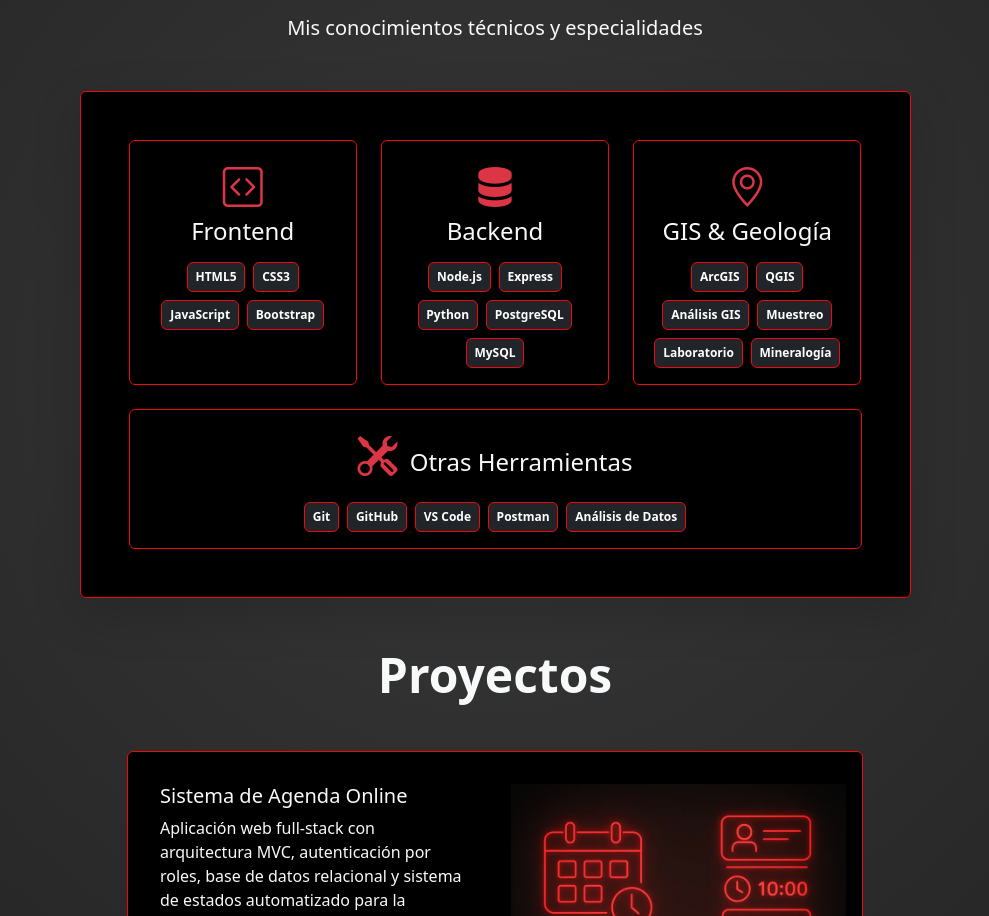
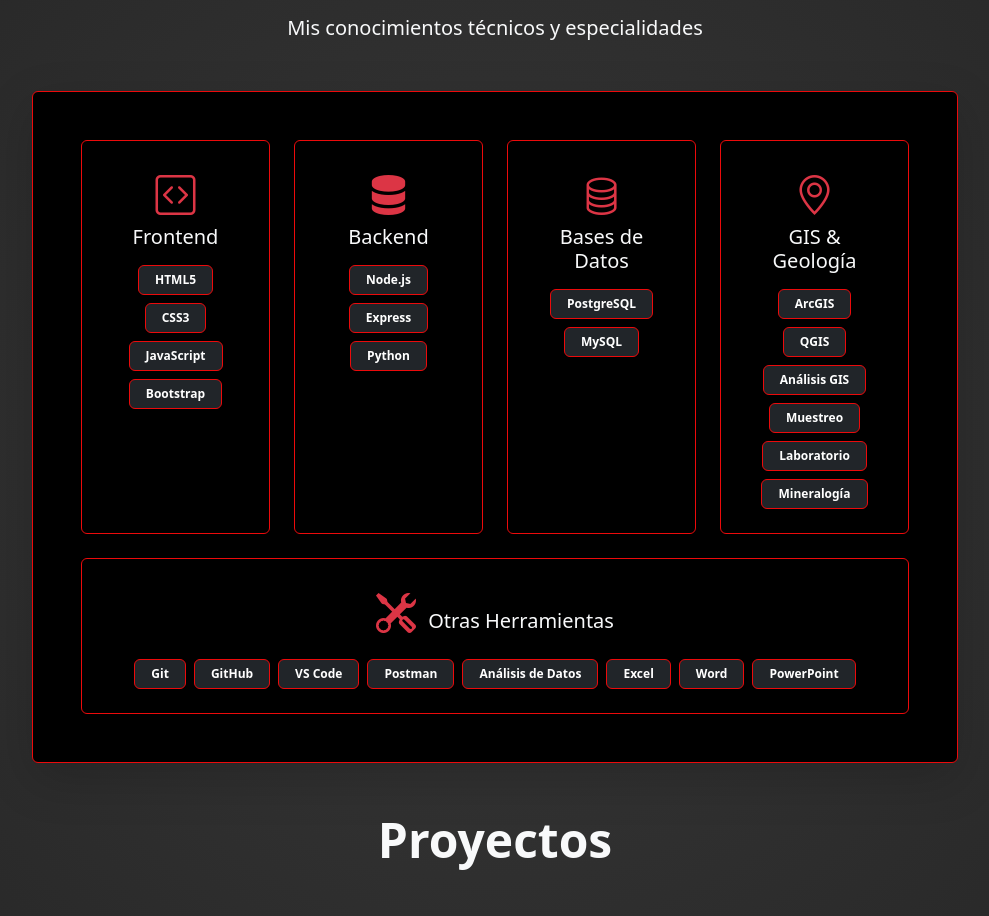
Before and after one commit to jitv-dev/portafolio, a plain HTML site: page index.html in a window 1280 px wide. Shown: the part 1710-2626 px from the top of the page, without its empty margins (145-1134 px from the left). Drawn offline with nearby package versions, Linux system fonts and the light colour scheme.

Commit message:
mejora visual

```diff
--- a/index.html
+++ b/index.html
@@ -178,71 +178,83 @@
             </div>
 
             <div class="row justify-content-center">
-                <div class="col-12 col-md-10 col-lg-9">
+                <div class="col-12 col-md-11 col-lg-10">
                     <div class="card bg-black text-light border borde-propio shadow-lg">
-                        <div class="card-body p-4 p-md-5">
-                            <div class="row text-center">
+                        <div class="card-body p-3 p-sm-4 p-md-5">
+                            <div class="row text-center g-3 g-md-4">
                                 <!-- Frontend -->
-                                <div class="col-md-4 mb-4">
-                                    <div class="p-3 border borde-propio rounded h-100">
+                                <div class="col-12 col-sm-6 col-lg-3">
+                                    <div class="p-3 p-md-4 border borde-propio rounded h-100">
                                         <i class="bi bi-code-square fs-1 text-danger mb-3 icono-propio"></i>
-                                        <h4 class="text-light mb-3">Frontend</h4>
+                                        <h4 class="text-light mb-3 fs-5 fs-md-4">Frontend</h4>
                                         <div class="d-flex flex-wrap justify-content-center gap-2">
-                                            <span class="badge bg-dark border borde-propio py-2">HTML5</span>
-                                            <span class="badge bg-dark border borde-propio py-2">CSS3</span>
-                                            <span class="badge bg-dark border borde-propio py-2">JavaScript</span>
-                                            <span class="badge bg-dark border borde-propio py-2">Bootstrap</span>
+                                            <span class="badge bg-dark border borde-propio py-2 px-3">HTML5</span>
+                                            <span class="badge bg-dark border borde-propio py-2 px-3">CSS3</span>
+                                            <span class="badge bg-dark border borde-propio py-2 px-3">JavaScript</span>
+                                            <span class="badge bg-dark border borde-propio py-2 px-3">Bootstrap</span>
                                         </div>
                                     </div>
                                 </div>
 
                                 <!-- Backend -->
-                                <div class="col-md-4 mb-4">
-                                    <div class="p-3 border borde-propio rounded h-100">
+                                <div class="col-12 col-sm-6 col-lg-3">
+                                    <div class="p-3 p-md-4 border borde-propio rounded h-100">
                                         <i class="bi bi-server fs-1 text-danger mb-3 icono-propio"></i>
-                                        <h4 class="text-light mb-3">Backend</h4>
+                                        <h4 class="text-light mb-3 fs-5 fs-md-4">Backend</h4>
                                         <div class="d-flex flex-wrap justify-content-center gap-2">
-                                            <span class="badge bg-dark border borde-propio py-2">Node.js</span>
-                                            <span class="badge bg-dark border borde-propio py-2">Express</span>
-                                            <span class="badge bg-dark border borde-propio py-2">Python</span>
-                                            <span class="badge bg-dark border borde-propio py-2">PostgreSQL</span>
-                                            <span class="badge bg-dark border borde-propio py-2">MySQL</span>
+                                            <span class="badge bg-dark border borde-propio py-2 px-3">Node.js</span>
+                                            <span class="badge bg-dark border borde-propio py-2 px-3">Express</span>
+                                            <span class="badge bg-dark border borde-propio py-2 px-3">Python</span>
+                                        </div>
+                                    </div>
+                                </div>
+
+                                <!-- Bases de Datos -->
+                                <div class="col-12 col-sm-6 col-lg-3">
+                                    <div class="p-3 p-md-4 border borde-propio rounded h-100">
+                                        <i class="bi bi-database fs-1 text-danger mb-3 icono-propio"></i>
+                                        <h4 class="text-light mb-3 fs-5 fs-md-4">Bases de Datos</h4>
+                                        <div class="d-flex flex-wrap justify-content-center gap-2">
+                                            <span class="badge bg-dark border borde-propio py-2 px-3">PostgreSQL</span>
+                                            <span class="badge bg-dark border borde-propio py-2 px-3">MySQL</span>
                                         </div>
                                     </div>
                                 </div>
 
                                 <!-- GIS & Geología -->
-                                <div class="col-md-4 mb-4">
-                                    <div class="p-3 border borde-propio rounded h-100">
+                                <div class="col-12 col-sm-6 col-lg-3">
+                                    <div class="p-3 p-md-4 border borde-propio rounded h-100">
                                         <i class="bi bi-geo-alt fs-1 text-danger mb-3 icono-propio"></i>
-                                        <h4 class="text-light mb-3">GIS & Geología</h4>
+                                        <h4 class="text-light mb-3 fs-5 fs-md-4">GIS & Geología</h4>
                                         <div class="d-flex flex-wrap justify-content-center gap-2">
-                                            <span class="badge bg-dark border borde-propio py-2">ArcGIS</span>
-                                            <span class="badge bg-dark border borde-propio py-2">QGIS</span>
-                                            <span class="badge bg-dark border borde-propio py-2">Análisis GIS</span>
-                                            <span class="badge bg-dark border borde-propio py-2">Muestreo</span>
-                                            <span class="badge bg-dark border borde-propio py-2">Laboratorio</span>
-                                            <span class="badge bg-dark border borde-propio py-2">Mineralogía</span>
+                                            <span class="badge bg-dark border borde-propio py-2 px-3">ArcGIS</span>
+                                            <span class="badge bg-dark border borde-propio py-2 px-3">QGIS</span>
+                                            <span class="badge bg-dark border borde-propio py-2 px-3">Análisis GIS</span>
+                                            <span class="badge bg-dark border borde-propio py-2 px-3">Muestreo</span>
+                                            <span class="badge bg-dark border borde-propio py-2 px-3">Laboratorio</span>
+                                            <span class="badge bg-dark border borde-propio py-2 px-3">Mineralogía</span>
                                         </div>
                                     </div>
                                 </div>
                             </div>
 
                             <!-- Otras Herramientas -->
-                            <div class="row">
+                            <div class="row mt-3 mt-md-4">
                                 <div class="col-12">
-                                    <div class="p-3 border borde-propio rounded">
+                                    <div class="p-3 p-md-4 border borde-propio rounded">
                                         <div class="text-center mb-3">
                                             <i class="bi bi-tools fs-1 text-danger icono-propio"></i>
-                                            <h4 class="text-light d-inline ms-2">Otras Herramientas</h4>
+                                            <h4 class="text-light d-inline ms-2 fs-5 fs-md-4">Otras Herramientas</h4>
                                         </div>
                                         <div class="d-flex flex-wrap justify-content-center gap-2">
-                                            <span class="badge bg-dark border borde-propio py-2">Git</span>
-                                            <span class="badge bg-dark border borde-propio py-2">GitHub</span>
-                                            <span class="badge bg-dark border borde-propio py-2">VS Code</span>
-                                            <span class="badge bg-dark border borde-propio py-2">Postman</span>
-                                            <span class="badge bg-dark border borde-propio py-2">Análisis de
-                                                Datos</span>
+                                            <span class="badge bg-dark border borde-propio py-2 px-3">Git</span>
+                                            <span class="badge bg-dark border borde-propio py-2 px-3">GitHub</span>
+                                            <span class="badge bg-dark border borde-propio py-2 px-3">VS Code</span>
+                                            <span class="badge bg-dark border borde-propio py-2 px-3">Postman</span>
+                                            <span class="badge bg-dark border borde-propio py-2 px-3">Análisis de Datos</span>
+                                            <span class="badge bg-dark border borde-propio py-2 px-3">Excel</span>
+                                            <span class="badge bg-dark border borde-propio py-2 px-3">Word</span>
+                                            <span class="badge bg-dark border borde-propio py-2 px-3">PowerPoint</span>
                                         </div>
                                     </div>
                                 </div>
@@ -266,8 +278,10 @@
                             <div class="col-md-6 order-md-1 order-2 p-3">
                                 <div class="card-body d-flex flex-column h-100">
                                     <h5 class="card-title">Sistema de Agenda Online</h5>
-                                    <p class="card-title">Aplicación web full-stack con arquitectura MVC, autenticación por roles, base de datos relacional
-                                        y sistema de estados automatizado para la gestión profesional de reuniones comerciales.</p>
+                                    <p class="card-title">Aplicación web full-stack con arquitectura MVC, autenticación
+                                        por roles, base de datos relacional
+                                        y sistema de estados automatizado para la gestión profesional de reuniones
+                                        comerciales.</p>
                                     <div class="mt-auto">
                                         <a href="proyectos/proyecto1"
                                             class="btn text-light border borde-propio boton-propio">Ver más</a>
@@ -275,8 +289,8 @@
                                 </div>
                             </div>
                             <div class="col-md-6 order-md-2 order-1">
-                                <img src="assets/images/proyectos/proyecto1/thumb.webp" class="img-fluid p-3 w-100 h-100"
-                                    style="object-fit: cover;" alt="...">
+                                <img src="assets/images/proyectos/proyecto1/thumb.webp"
+                                    class="img-fluid p-3 w-100 h-100" style="object-fit: cover;" alt="...">
                             </div>
                         </div>
                     </div>
@@ -287,8 +301,10 @@
                             <div class="col-md-6 order-md-2 order-2 text-end p-3">
                                 <div class="card-body d-flex flex-column h-100">
                                     <h5 class="card-title">Uma Roulette</h5>
-                                    <p class="card-text">Aplicación web interactiva que simula carreras de caballos estilo Uma Musume.
-                                    Permite agregar hasta 8 participantes y realizar sorteos dinámicos de forma divertida.</p>
+                                    <p class="card-text">Aplicación web interactiva que simula carreras de caballos
+                                        estilo Uma Musume.
+                                        Permite agregar hasta 8 participantes y realizar sorteos dinámicos de forma
+                                        divertida.</p>
                                     <div class="mt-auto d-flex justify-content-end">
                                         <a href="proyectos/proyecto2"
                                             class="btn text-light border borde-propio boton-propio">Ver más</a>
@@ -296,8 +312,8 @@
                                 </div>
                             </div>
                             <div class="col-md-6 order-md-1 order-1">
-                                <img src="assets/images/proyectos/proyecto2/thumb.webp" class="img-fluid p-3 w-100 h-100"
-                                    style="object-fit: cover;" alt="...">
+                                <img src="assets/images/proyectos/proyecto2/thumb.webp"
+                                    class="img-fluid p-3 w-100 h-100" style="object-fit: cover;" alt="...">
                             </div>
                         </div>
                     </div>
@@ -308,8 +324,9 @@
                             <div class="col-md-6 order-md-1 order-2 p-3">
                                 <div class="card-body d-flex flex-column h-100">
                                     <h5 class="card-title">Sistema de Estacionamiento</h5>
-                                    <p class="card-text">Aplicación de escritorio desarrollada en Python (Tkinter) para gestionar entradas, salidas, costos y registro histórico
-                                    de vehículos en un estacionamiento.</p>
+                                    <p class="card-text">Aplicación de escritorio desarrollada en Python (Tkinter) para
+                                        gestionar entradas, salidas, costos y registro histórico
+                                        de vehículos en un estacionamiento.</p>
                                     <div class="mt-auto">
                                         <a href="proyectos/proyecto3"
                                             class="btn text-light border borde-propio boton-propio">Ver más</a>
@@ -317,8 +334,8 @@
                                 </div>
                             </div>
                             <div class="col-md-6 order-md-2 order-1">
-                                <img src="assets/images/proyectos/proyecto3/thumb.webp" class="img-fluid p-3 w-100 h-100"
-                                    style="object-fit: cover;" alt="...">
+                                <img src="assets/images/proyectos/proyecto3/thumb.webp"
+                                    class="img-fluid p-3 w-100 h-100" style="object-fit: cover;" alt="...">
                             </div>
                         </div>
                     </div>
@@ -347,13 +364,15 @@
                                 <div class="row">
                                     <div class="col-md-6 mb-3">
                                         <label for="nombre" class="form-label text-light">Nombre</label>
-                                        <input type="text" name="nombre" class="form-control bg-black text-light border borde-propio py-2"
+                                        <input type="text" name="nombre"
+                                            class="form-control bg-black text-light border borde-propio py-2"
                                             id="nombre" placeholder="Tu nombre" required>
                                     </div>
                                     <div class="col-md-6 mb-3">
                                         <label for="email" class="form-label text-light">Email</label>
-                                        <input type="email" name="email" class="form-control bg-black text-light border borde-propio py-2"
-                                            id="email" placeholder="tu.email@ejemplo.com" required>
+                                        <input type="email" name="email"
+                                            class="form-control bg-black text-light border borde-propio py-2" id="email"
+                                            placeholder="tu.email@ejemplo.com" required>
                                     </div>
                                 </div>
 
@@ -362,12 +381,15 @@
 
                                 <div class="mb-4">
                                     <label for="mensaje" class="form-label text-light">Mensaje</label>
-                                    <textarea name="mensaje" class="form-control bg-black text-light border borde-propio" id="mensaje"
-                                        rows="5" placeholder="Cuéntame sobre tu proyecto o consulta..." required></textarea>
+                                    <textarea name="mensaje"
+                                        class="form-control bg-black text-light border borde-propio" id="mensaje"
+                                        rows="5" placeholder="Cuéntame sobre tu proyecto o consulta..."
+                                        required></textarea>
                                 </div>
 
                                 <div class="text-center pt-3">
-                                    <button type="submit" class="btn text-light border borde-propio boton-propio px-4 py-2">
+                                    <button type="submit"
+                                        class="btn text-light border borde-propio boton-propio px-4 py-2">
                                         Enviar Mensaje
                                     </button>
                                 </div>
@@ -389,7 +411,7 @@
         <a href="https://github.com/jitv-dev" target="_blank" class="text-white barra-izquierda" title="GitHub">
             <i class="bi bi-github"></i>
         </a>
-        <a href="assets/Cv_JavierTorres.pdf" class="text-white barra-izquierda" title="Descargar CV">
+        <a href="assets/CV_JavierTorres_Diciembre.pdf" class="text-white barra-izquierda" title="Descargar CV">
             <i class="bi bi-file-earmark-person"></i>
         </a>
         <a href="mailto:javier.torresvalenz@gmail.com" class="text-white barra-izquierda" title="Enviar email">
```
Also changed, not shown: proyectos/proyecto2/index.html (+5 -2 lines), 2 other files.
